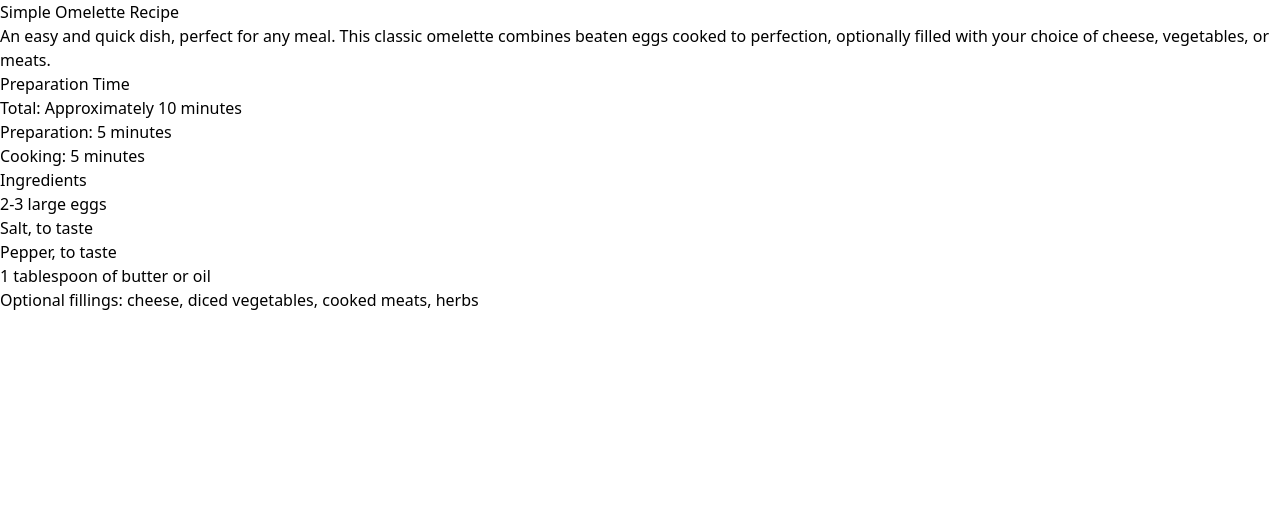
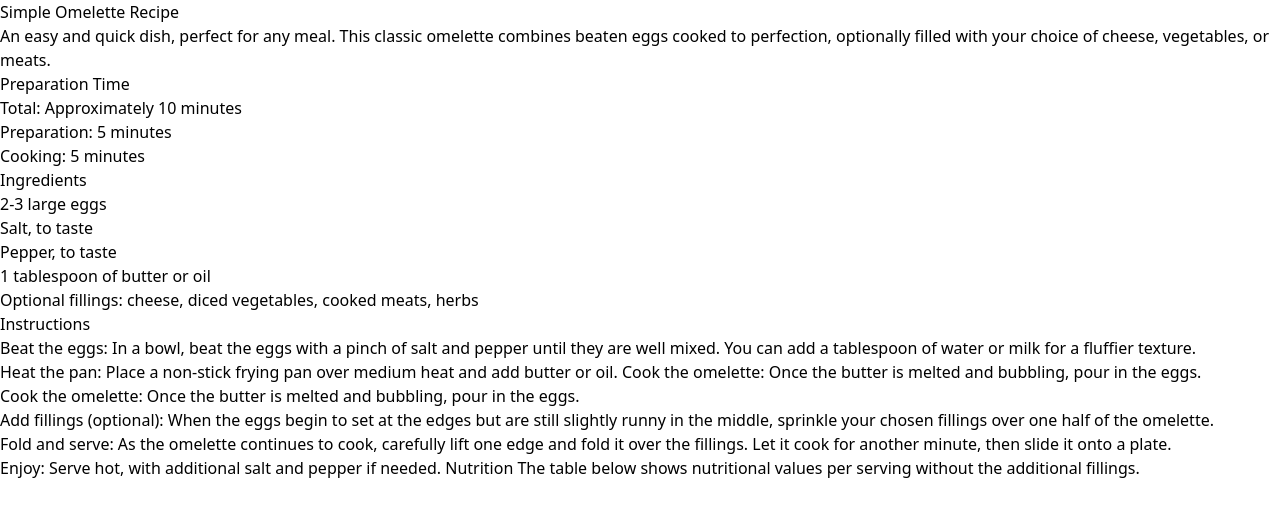
Before and after one commit to lavollmer/recipe-page, a React (Vite) app: page / in a window 1280 px wide. Shown: the top 516 px of the page. Built offline with nearby package versions, Linux system fonts and the light colour scheme.

Commit message:
adding instructions

```diff
--- a/src/App.jsx
+++ b/src/App.jsx
@@ -30,6 +30,18 @@ function App() {
             <li>Optional fillings: cheese, diced vegetables, cooked meats, herbs</li>
           </ul>
         </div>
+        <div>
+          <h2>Instructions</h2>
+          <ol>
+            <li>Beat the eggs: In a bowl, beat the eggs with a pinch of salt and pepper until they are well mixed. You can add a tablespoon of water or milk for a fluffier texture.</li>
+            <li>Heat the pan: Place a non-stick frying pan over medium heat and add butter or oil. Cook the omelette: Once the butter is melted and bubbling, pour in the eggs. </li>
+            <li>Cook the omelette: Once the butter is melted and bubbling, pour in the eggs. </li>
+            <li>Add fillings (optional): When the eggs begin to set at the edges but are still slightly runny in the middle, sprinkle your chosen fillings over one half of the omelette. </li>
+            <li> Fold and serve: As the omelette continues to cook, carefully lift one edge and fold it over the fillings. Let it cook for another minute, then slide it onto a plate.</li>
+            <li>Enjoy: Serve hot, with additional salt and pepper if needed. Nutrition The table below shows nutritional values per serving without the additional fillings.</li>
+
+          </ol>
+        </div>
       </div>
     </>
   );
```
